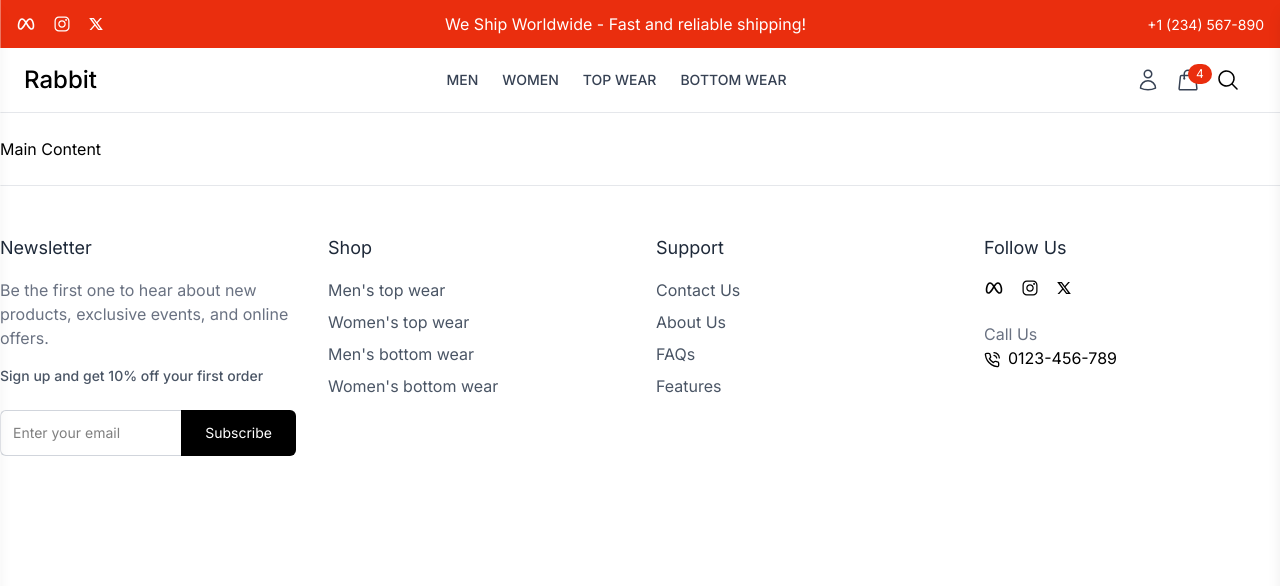
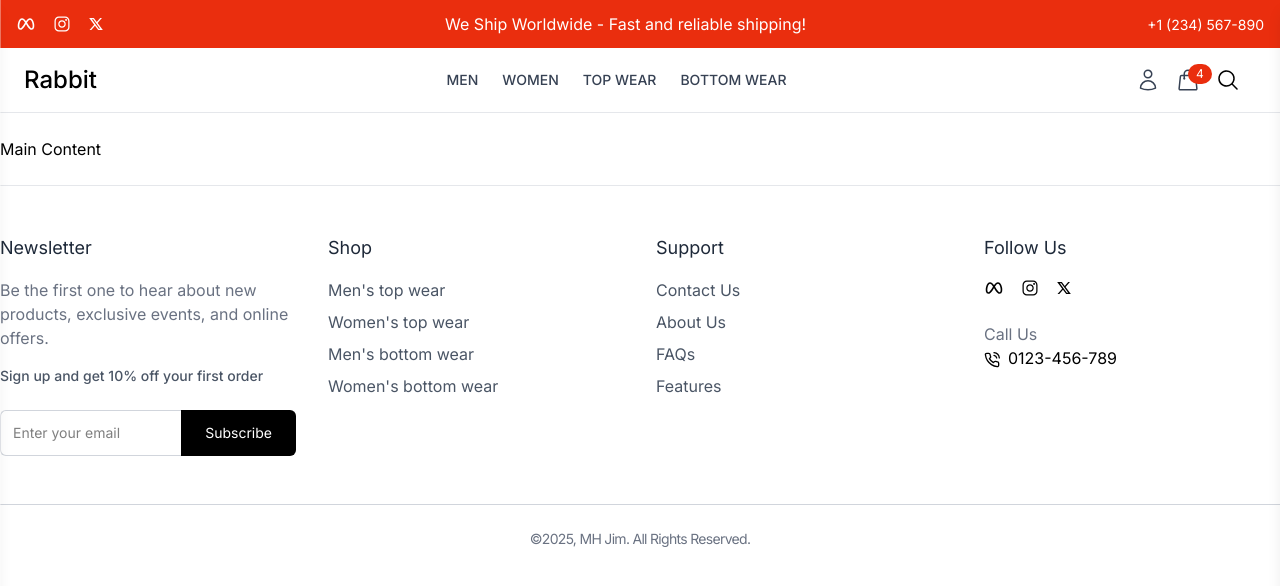
Before and after one commit to mehedihjim/rabbit, a React (Vite) app in the folder frontend/: page / in a window 1280 px wide. Shown: the top 586 px of the page. Built offline with nearby package versions, Linux system fonts and the light colour scheme.

Commit message:
Footer Complete

```diff
--- a/frontend/src/components/Common/Footer.jsx
+++ b/frontend/src/components/Common/Footer.jsx
@@ -74,7 +74,10 @@ const Footer = () => {
                     <p className=''><FiPhoneCall className='inline-block mr-2' />0123-456-789</p>
                 </div>
             </div>
-            <div className=""></div>
+            {/* Copyright Section */}
+            <div className="container mx-auto mt-12 lg:px-0 border-t border-gray-300 pt-6 ">
+                <p className='text-gray-500 text-sm tracking-tighter text-center'>©2025, <a href="https://github.com/mehedihjim">MH Jim</a>. All Rights Reserved. </p>
+            </div>
         </footer >
     )
 }
```
